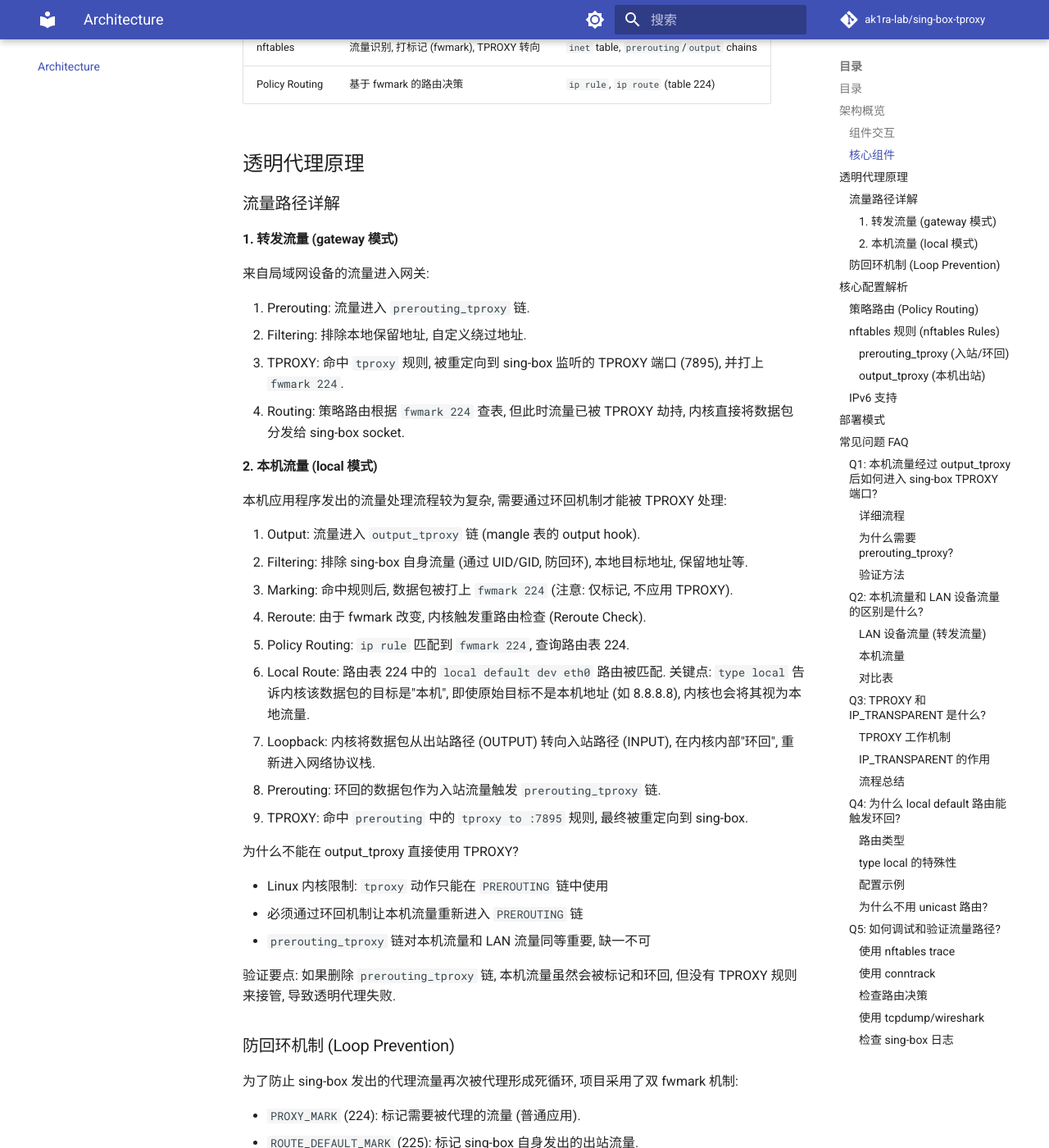
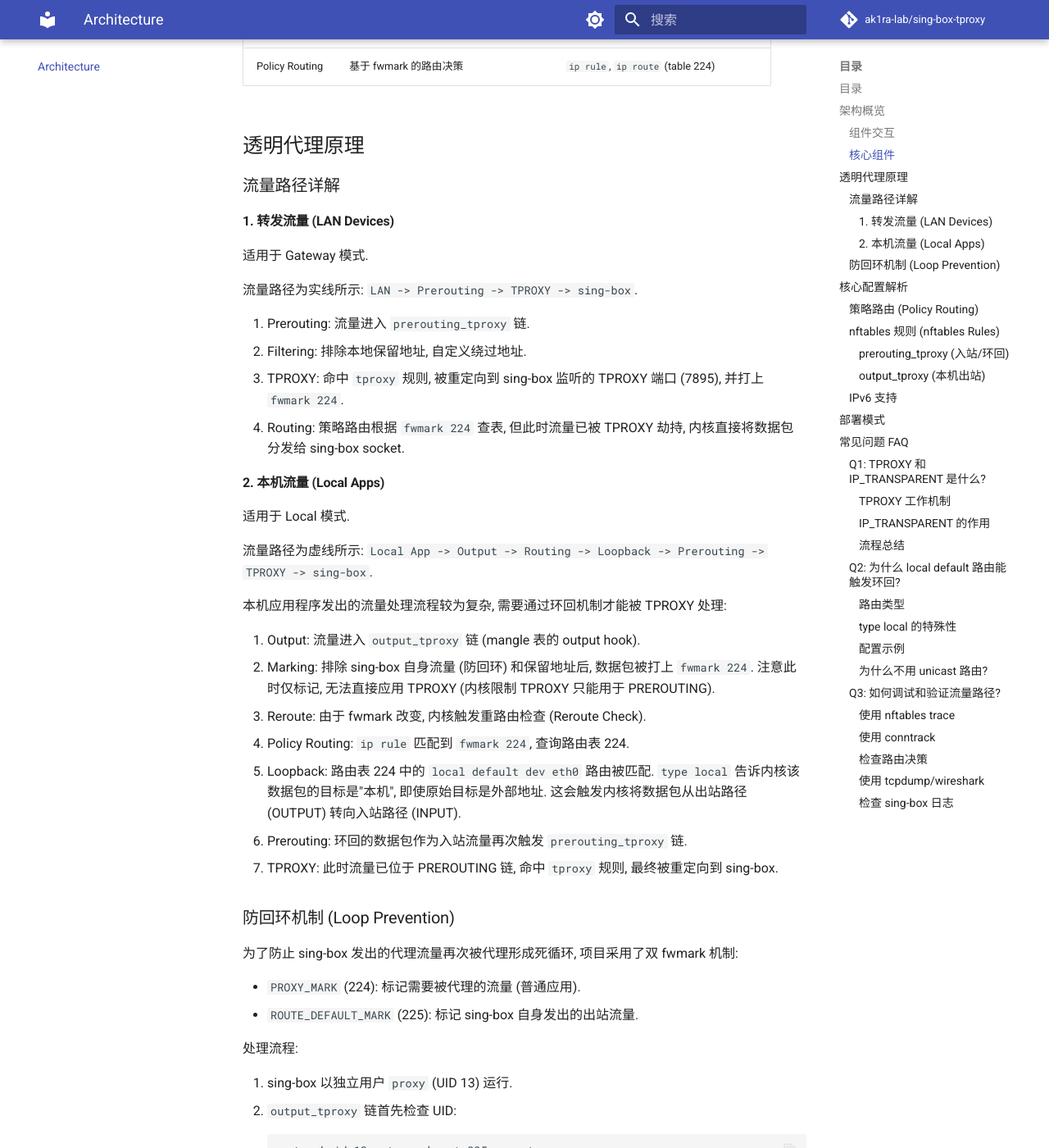
Before and after one commit to ak1ra-lab/sing-box-tproxy, an MkDocs documentation site: the page built from docs/architecture.md, in a window 1280 px wide and 1400 px high, scrolled down 1414 px. Shown: the whole window at 82% size. Built offline with MkDocs 1.6.1 and Material for MkDocs 9.7.7, drawn with Linux system fonts in a browser that asks for light colours; comment, search, counter and statistics services are not loaded; some of the changed text lies outside the part shown.

Commit message:
docs: enhance docs/architecture.md with detailed flow diagrams

````diff
--- a/docs/architecture.md
+++ b/docs/architecture.md
@@ -18,25 +18,56 @@
 
 ```mermaid
 graph TB
-    subgraph Kernel Space
-        Netfilter[Netfilter/nftables]
-        Routing[Policy Routing]
-        TPROXY[TPROXY Module]
+    subgraph Host["Host Machine"]
+        subgraph Kernel_Space["Kernel Space"]
+            subgraph Netfilter_Framework["Netfilter Framework"]
+                NF_PREROUTING["PREROUTING chain"]
+                NF_OUTPUT["OUTPUT chain"]
+            end
+
+            subgraph Policy_Routing["Policy Routing"]
+                Route_Table["Routing Table<br/>with mark 224"]
+            end
+        end
+
+        subgraph User_Space["User Space"]
+            LocalApp["Local Apps"]
+            SingBox["sing-box<br/>(Proxy Service)"]
+        end
     end
 
-    subgraph User Space
-        SingBox["sing-box<br/>(Proxy Service)"]
-    end
+    %% External entities
+    LAN["LAN Devices"]
+    Internet((Internet))
 
-    LAN[LAN Devices] --> Netfilter
-    LocalApp[Local Apps] --> Netfilter
+    %% LAN Traffic (Solid Lines)
+    LAN -->|"(1). Ingress"| NF_PREROUTING
+    NF_PREROUTING -->|"(2)/4. Redirect to TPROXY_PORT"| SingBox
 
-    Netfilter -- fwmark 224 --> Routing
-    Routing -- local route --> Netfilter
-    Netfilter -- tproxy --> TPROXY
-    TPROXY -- socket --> SingBox
-    SingBox -- fwmark 225 --> Netfilter
-    Netfilter --> Internet((Internet))
+    %% Local Traffic (Dotted Lines)
+    LocalApp -.->|"1. Output"| NF_OUTPUT
+    NF_OUTPUT -.->|"2. Set mark 224"| Policy_Routing
+    Policy_Routing -.->|"3. Reroute to PREROUTING"| NF_PREROUTING
+
+    %% Common Egress Path
+    SingBox -->|"(3)/5. Set mark 225"| NF_OUTPUT
+    NF_OUTPUT -->|"(4)/6. Egress"| Internet
+
+    %% 样式定义
+    classDef host fill:#f5f5f5,stroke:#666,stroke-width:3px,stroke-dasharray: 5 5
+    classDef kernel fill:#e1f5fe,stroke:#01579b,stroke-width:2px
+    classDef user fill:#f3e5f5,stroke:#4a148c,stroke-width:2px
+    classDef external fill:#e8f5e8,stroke:#2e7d32,stroke-width:2px
+    classDef netfilterComponent fill:#bbdefb,stroke:#0d47a1,stroke-width:2px
+
+    class Host host
+    class Kernel_Space,Policy_Routing kernel
+    class LocalApp,SingBox user
+    class LAN,Internet external
+
+    %% 特殊样式：Netfilter 内部组件
+    style NF_PREROUTING fill:#bbdefb,stroke:#0d47a1,stroke-width:2px
+    style NF_OUTPUT fill:#bbdefb,stroke:#0d47a1,stroke-width:2px
 ```
 
 ### 核心组件
@@ -51,36 +82,32 @@
 
 ### 流量路径详解
 
-#### 1. 转发流量 (gateway 模式)
+#### 1. 转发流量 (LAN Devices)
 
-来自局域网设备的流量进入网关:
+适用于 Gateway 模式.
+
+流量路径为实线所示: `LAN -> Prerouting -> TPROXY -> sing-box`.
 
 1. Prerouting: 流量进入 `prerouting_tproxy` 链.
 2. Filtering: 排除本地保留地址, 自定义绕过地址.
 3. TPROXY: 命中 `tproxy` 规则, 被重定向到 sing-box 监听的 TPROXY 端口 (7895), 并打上 `fwmark 224`.
 4. Routing: 策略路由根据 `fwmark 224` 查表, 但此时流量已被 TPROXY 劫持, 内核直接将数据包分发给 sing-box socket.
 
-#### 2. 本机流量 (local 模式)
+#### 2. 本机流量 (Local Apps)
+
+适用于 Local 模式.
+
+流量路径为虚线所示: `Local App -> Output -> Routing -> Loopback -> Prerouting -> TPROXY -> sing-box`.
 
 本机应用程序发出的流量处理流程较为复杂, 需要通过环回机制才能被 TPROXY 处理:
 
 1. Output: 流量进入 `output_tproxy` 链 (mangle 表的 output hook).
-2. Filtering: 排除 sing-box 自身流量 (通过 UID/GID, 防回环), 本地目标地址, 保留地址等.
-3. Marking: 命中规则后, 数据包被打上 `fwmark 224` (注意: 仅标记, 不应用 TPROXY).
-4. Reroute: 由于 fwmark 改变, 内核触发重路由检查 (Reroute Check).
-5. Policy Routing: `ip rule` 匹配到 `fwmark 224`, 查询路由表 224.
-6. Local Route: 路由表 224 中的 `local default dev eth0` 路由被匹配. 关键点: `type local` 告诉内核该数据包的目标是"本机", 即使原始目标不是本机地址 (如 8.8.8.8), 内核也会将其视为本地流量.
-7. Loopback: 内核将数据包从出站路径 (OUTPUT) 转向入站路径 (INPUT), 在内核内部"环回", 重新进入网络协议栈.
-8. Prerouting: 环回的数据包作为入站流量触发 `prerouting_tproxy` 链.
-9. TPROXY: 命中 `prerouting` 中的 `tproxy to :7895` 规则, 最终被重定向到 sing-box.
-
-为什么不能在 output_tproxy 直接使用 TPROXY?
-
-- Linux 内核限制: `tproxy` 动作只能在 `PREROUTING` 链中使用
-- 必须通过环回机制让本机流量重新进入 `PREROUTING` 链
-- `prerouting_tproxy` 链对本机流量和 LAN 流量同等重要, 缺一不可
-
-验证要点: 如果删除 `prerouting_tproxy` 链, 本机流量虽然会被标记和环回, 但没有 TPROXY 规则来接管, 导致透明代理失败.
+2. Marking: 排除 sing-box 自身流量 (防回环) 和保留地址后, 数据包被打上 `fwmark 224`. 注意此时仅标记, 无法直接应用 TPROXY (内核限制 TPROXY 只能用于 PREROUTING).
+3. Reroute: 由于 fwmark 改变, 内核触发重路由检查 (Reroute Check).
+4. Policy Routing: `ip rule` 匹配到 `fwmark 224`, 查询路由表 224.
+5. Loopback: 路由表 224 中的 `local default dev eth0` 路由被匹配. `type local` 告诉内核该数据包的目标是"本机", 即使原始目标是外部地址. 这会触发内核将数据包从出站路径 (OUTPUT) 转向入站路径 (INPUT).
+6. Prerouting: 环回的数据包作为入站流量再次触发 `prerouting_tproxy` 链.
+7. TPROXY: 此时流量已位于 PREROUTING 链, 命中 `tproxy` 规则, 最终被重定向到 sing-box.
 
 ### 防回环机制 (Loop Prevention)
 
@@ -186,74 +213,7 @@
 
 ## 常见问题 FAQ {#faq}
 
-### Q1: 本机流量经过 output_tproxy 后如何进入 sing-box TPROXY 端口?
-
-本机流量在 `output_tproxy` 链被标记 fwmark 224 后, 会通过策略路由触发内核环回 (loopback), 重新进入 `prerouting_tproxy` 链, 然后才被 TPROXY 重定向到 sing-box.
-
-#### 详细流程
-
-1. Output 链标记: 本机应用发出的流量进入 `output_tproxy` 链, 被打上 `fwmark 224`
-2. 触发重路由: 内核检测到 fwmark 变化, 触发重路由 (Reroute Check)
-3. 策略路由匹配: `ip rule` 匹配到 `fwmark 224`, 查询路由表 224
-4. Local 路由: 路由表 224 中的 `local default dev eth0` 路由告诉内核将数据包视为目的地是"本机"
-5. 内核环回: 内核将数据包从出站路径 (OUTPUT) 转向入站路径, 这个过程称为 "loopback"
-6. 重新进入 Prerouting: 环回的数据包作为"入站"流量重新进入网络协议栈, 触发 `prerouting_tproxy` 链
-7. TPROXY 处理: `prerouting_tproxy` 链中的 `tproxy to :7895` 规则将流量重定向到 sing-box 的 TPROXY socket
-
-#### 为什么需要 prerouting_tproxy?
-
-- TPROXY 限制: 在 Linux 内核中, `tproxy` 动作只能在 `PREROUTING` 链中使用, 不能在 `OUTPUT` 链中使用
-- 设计原理: TPROXY 需要在路由决策之前 (pre-routing) 劫持流量, 而 OUTPUT 链虽然在 mangle 表中, 但它的执行时机不适合直接使用 TPROXY
-- 解决方案: 通过 `type local` 路由触发环回, 让本机流量重新走入站路径, 从而可以在 PREROUTING 链使用 TPROXY
-
-#### 验证方法
-
-如果删除 `prerouting_tproxy` 链:
-
-- 本机 DNS 查询失败 (因为 DNS 流量无法被 TPROXY 劫持)
-- 本机应用无法透明代理 (虽然被标记了 fwmark 224 并触发了环回, 但没有 TPROXY 规则来接管流量)
-- LAN 流量不受影响 (因为 LAN 流量直接进入 PREROUTING, 不需要环回)
-
-这证明了 `prerouting_tproxy` 链对本机流量透明代理是必不可少的.
-
-### Q2: 本机流量和 LAN 设备流量的区别是什么?
-
-两种流量的主要区别在于进入 Netfilter 的路径:
-
-#### LAN 设备流量 (转发流量)
-
-```
-LAN 设备 → 网络接口 → PREROUTING (prerouting_tproxy) → TPROXY → sing-box
-```
-
-- 直接进入 `prerouting_tproxy` 链
-- 一次性被 TPROXY 处理
-- 不需要环回机制
-- 不经过 `output_tproxy` 链
-
-#### 本机流量
-
-```
-本机应用 → OUTPUT (output_tproxy, 标记 fwmark 224) → 重路由 → Local 路由触发环回
-    → PREROUTING (prerouting_tproxy) → TPROXY → sing-box
-```
-
-- 先进入 `output_tproxy` 链 (仅标记, 不做 TPROXY)
-- 通过策略路由和 local 路由触发环回
-- 重新进入 `prerouting_tproxy` 链
-- 被 TPROXY 处理
-
-#### 对比表
-
-| 特性                 | LAN 设备流量      | 本机流量                     |
-| -------------------- | ----------------- | ---------------------------- |
-| 进入链               | prerouting_tproxy | output_tproxy → prerouting_tproxy |
-| 是否需要环回         | 否                | 是                           |
-| 是否依赖策略路由     | 否                | 是 (触发环回)                |
-| 是否需要 local 路由  | 否                | 是 (关键)                    |
-| TPROXY 应用位置      | prerouting        | prerouting (环回后)          |
-
-### Q3: TPROXY 和 IP_TRANSPARENT 是什么?
+### Q1: TPROXY 和 IP_TRANSPARENT 是什么?
 
 TPROXY 是 Netfilter 提供的透明代理机制, IP_TRANSPARENT 是应用程序需要设置的 socket 选项.
 
@@ -280,7 +240,7 @@
     → sing-box 读取原始目标地址 → 建立代理连接
 ```
 
-### Q4: 为什么 `local default` 路由能触发环回?
+### Q2: 为什么 `local default` 路由能触发环回?
 
 #### 路由类型
 
@@ -320,7 +280,7 @@
 
 只有 `type local` 路由才能实现本机流量的透明代理.
 
-### Q5: 如何调试和验证流量路径?
+### Q3: 如何调试和验证流量路径?
 
 #### 使用 nftables trace
 
````
